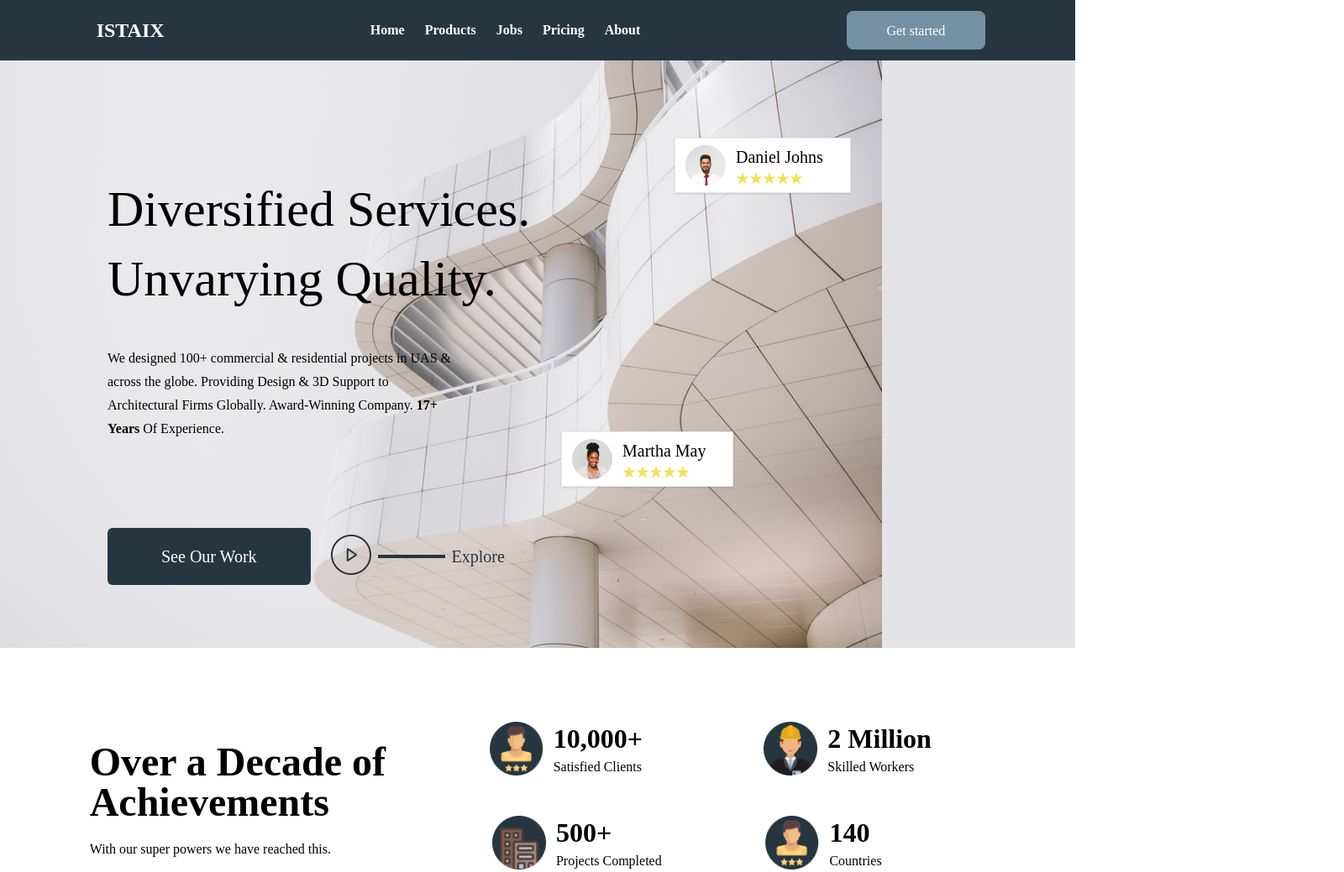
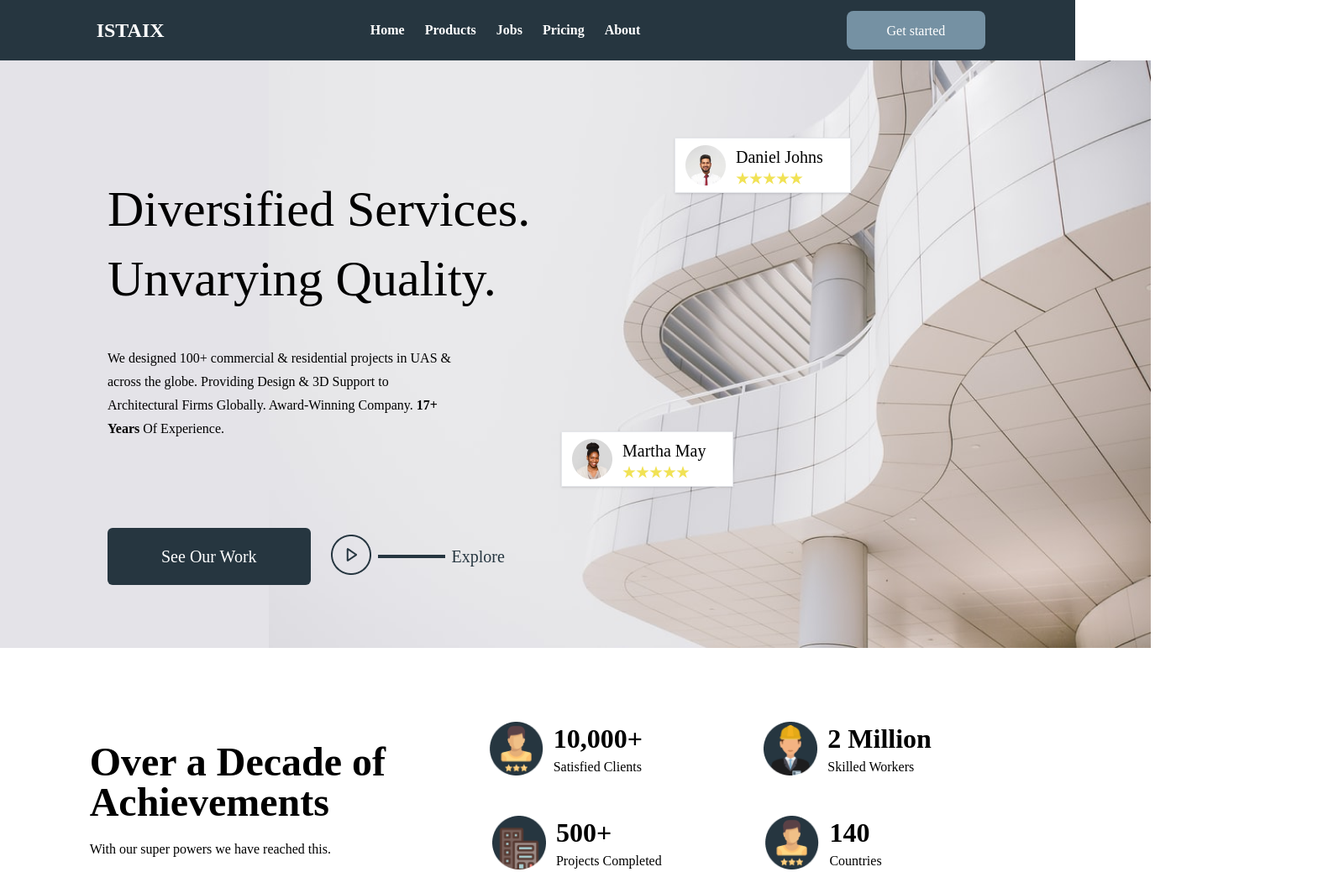
Before and after one commit to Mahbubrm/ISTAIX., a plain HTML site: page index.html in a window 1280 px wide. Shown: the top 1039 px of the page at 84% size, 1600 px wide, since content can reach past the window. Drawn offline with nearby package versions, Linux system fonts and the light colour scheme.

Commit message:
Update index.html

```diff
--- a/index.html
+++ b/index.html
@@ -47,10 +47,10 @@
 <section  >
     <div >
         <div class="relative">
-            <div style="background-image: url('img/Diversified_Services.png');" class="bg-no-repeat h-[700px]  w-full absolute top-0 left-100 end-0 bottom-0">
+            <div style="background-image: url('img/Diversified_Services.png');" class="bg-no-repeat h-[700px]  w-full absolute top-0 left-80 end-0 bottom-0">
 
             </div>
-            <div style="background-image: url('img/bg_01.png');" class="bg-no-repeat h-[700px] w-full">
+            <div style="background-image: url('img/bg_01.png');" class="bg-no-repeat bg-cover h-[700px] w-full">
 
             </div>
         </div>
```
